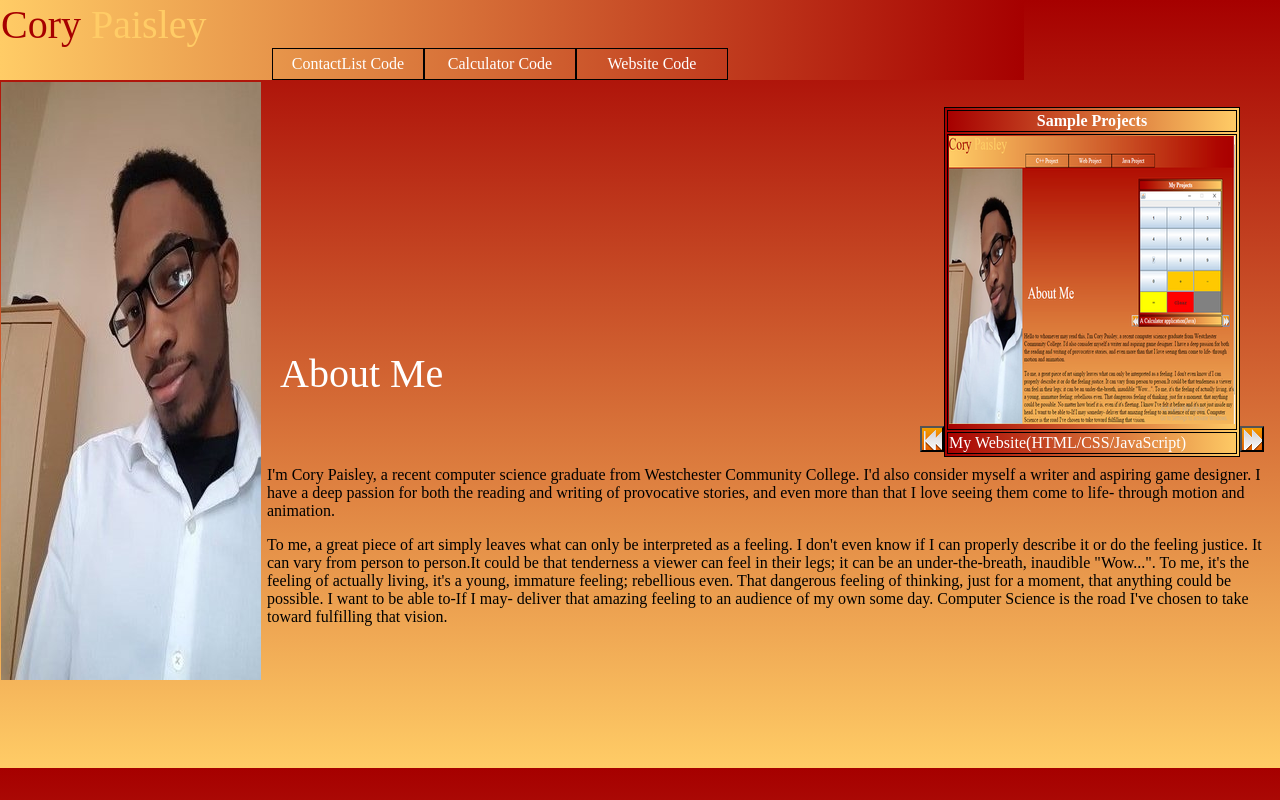
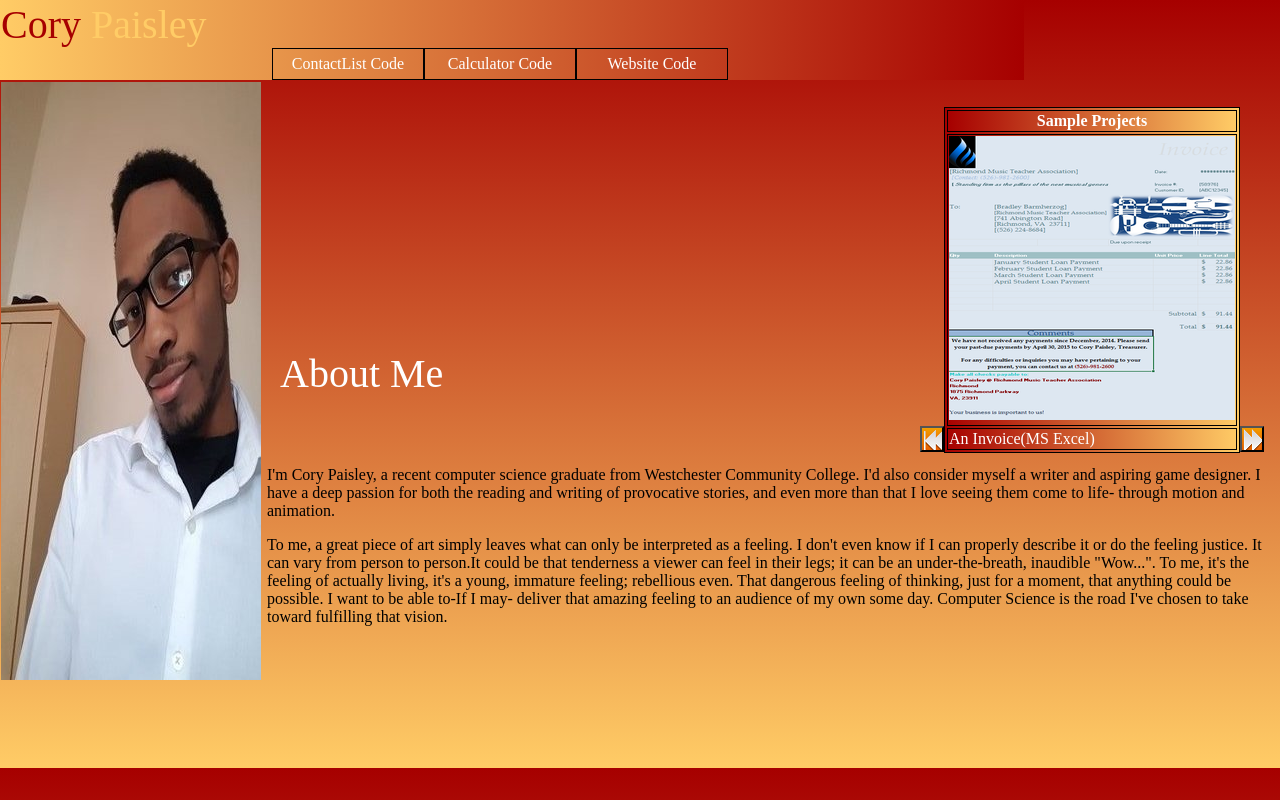
Before and after one commit to cPais/MSwork, a plain HTML site: page index.html in a window 1280 px wide. Drawn offline with Linux system fonts and the light colour scheme.

Commit message:
Update index.html

```diff
--- a/index.html
+++ b/index.html
@@ -32,12 +32,12 @@
 						<tr>
 							<td class="pictureTD">
 
-									<img id="picture" src="website.png">
+									<img id="picture" src="additional images/invoice.png">
 
 							</td>
 						</tr>
 						<tr>
-							<td id="description" class="descriptionTD">My Website(HTML/CSS/JavaScript)</td>
+							<td id="description" class="descriptionTD">An Invoice(MS Excel)</td>
 						</tr>
 					</tbody>
 			</table>
```
